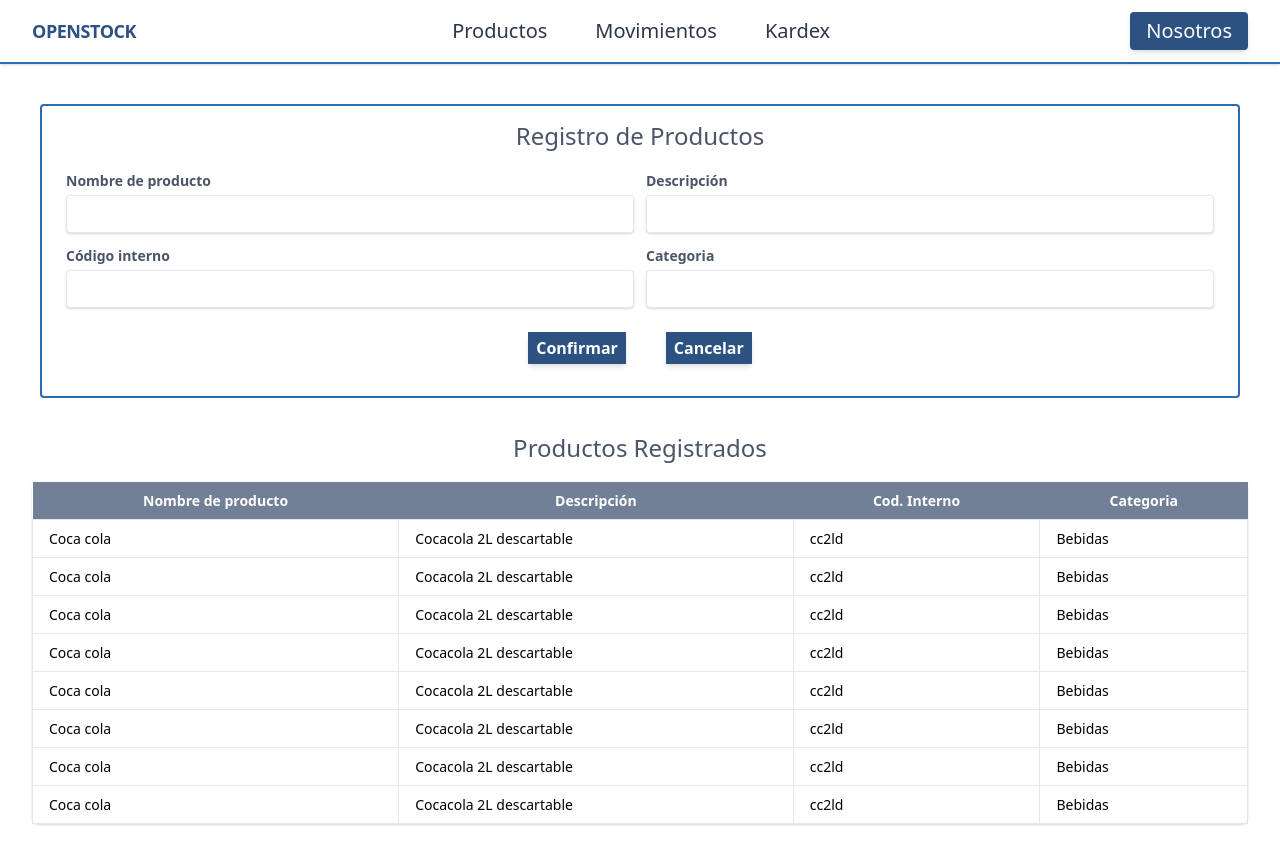
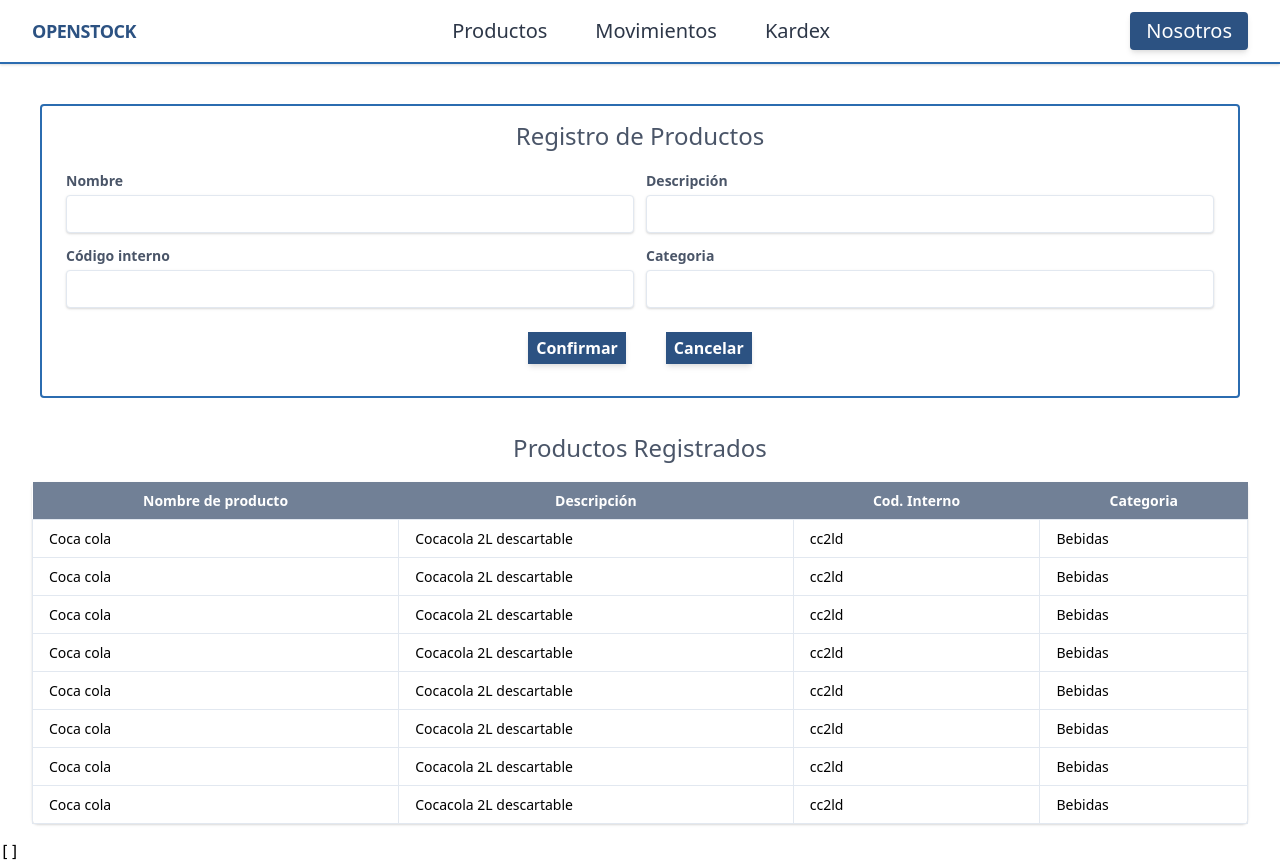
Before and after one commit to juanQuiroz/frontEnd-OpenStock, a React (Create React App) app: page / in a window 1280 px wide. Before the commit the page ends 840 px from the top, so only its background shows below. Built offline with nearby package versions, Linux system fonts and the light colour scheme; no server answers.

Commit message:
Intercambio de datos entre componentes

```diff
--- a/src/components/movimientos/Movimientos.js
+++ b/src/components/movimientos/Movimientos.js
@@ -1,6 +1,12 @@
-import React, { Fragment } from "react";
+import React, { Fragment, useContext } from "react";
+import useExample from '../../hooks/product/example'
 
 const Movimientos = () => {
+  //Example - Intercambio de Información entre componentes
+  const {data} = useExample()
+  console.log("Page Movimientos - List Product: ", data)
+  // ---- end ----
+
   return (
     <Fragment>
       <div>
@@ -186,6 +192,7 @@ const Movimientos = () => {
           </table>
         </div>
       </div>
+      <pre>{JSON.stringify(data,null,2)}</pre>
     </Fragment>
   );
 };
--- a/src/components/productos/Productos.js
+++ b/src/components/productos/Productos.js
@@ -1,20 +1,26 @@
-import React,{ Fragment,useEffect,useState } from "react";
+import React,{ Fragment,useState } from "react";
 import useProduct from '../../hooks/product/index'
+import useExample from '../../hooks/product/example'
 
 const Productos = () => {
+  //Example - Intercambio de Información entre componentes
+  const {data,setData} = useExample()
+  console.log("Page Porductos - List Product: ", data)
+  // ---- end ----
   const  {products, addProduct}  = useProduct()
+
   const [name,setName] = useState('')
   const [category, setCategory] = useState('')
   const [description, setDescription] = useState('')
   const [imgURL, setImgURL] = useState('')
 
-  console.log(products)
 
   const handleSubmit = async (e) =>{
     e.preventDefault();
     console.log("ASdasdasd")
     addProduct({name, category, description, imgURL})
   }
+
   return (
     <Fragment>
       <div>
@@ -27,7 +33,7 @@ const Productos = () => {
 
             <div>
               <label className="block text-gray-700 text-sm font-bold mb-1">
-                Nombre de producto
+                Nombre
               </label>
               <input
                 className="shadow appearance-none border rounded w-full py-2 px-3 text-gray-700 leading-tight focus:outline-none focus:shadow-outline"
@@ -152,6 +158,7 @@ const Productos = () => {
           </tbody>
         </table>
       </div>
+      <pre>{JSON.stringify(data,null,2)}</pre>
     </Fragment>
   );
 };
--- /dev/null
+++ b/src/context/DataContext.js
@@ -0,0 +1,12 @@
+import React, {useState} from 'react'
+
+export const DataContext = React.createContext({})
+
+
+export function DataProvider ({children}){
+    const [data, setData] = useState([])
+
+    return <DataContext.Provider value={{data,setData}}>
+        {children}
+    </DataContext.Provider>
+}
--- /dev/null
+++ b/src/hooks/product/example.js
@@ -0,0 +1,21 @@
+import {useCallback, useContext,useEffect} from 'react'
+import getProductsService from '../../services/product'
+import {DataContext} from '../../context/DataContext'
+
+export default function useExample(){
+    const{data,setData} = useContext(DataContext)
+
+    useEffect(function(){
+
+      getProductsService()
+      .then(products => {
+        setData(products)
+      }).catch(err => {
+        console.log("New Error")
+      })
+    }, [setData])
+
+    return {
+        data
+    }
+}
--- a/src/hooks/product/index.js
+++ b/src/hooks/product/index.js
@@ -1,19 +1,21 @@
-import {useEffect, useState, useCallback} from 'react'
+import {useEffect, useState, useCallback,useContext} from 'react'
 import getProductsService from '../../services/product'
 import addProductService from '../../services/addProduct'
+
+
 
 export default function useProduct () {
   const [products, setProducts] = useState([])
   const [inputProduct, setInputProduct] = useState(null)
 
   useEffect(function(){
+
     getProductsService()
     .then(products => {
       setProducts(products)
     }).catch(err => {
       console.log("New Error")
     })
-
   }, [])
 
   const addProduct = useCallback(({name,category,description,imgURL}) => {
```
Also changed, not shown: src/App.js (+7 -0 lines).
